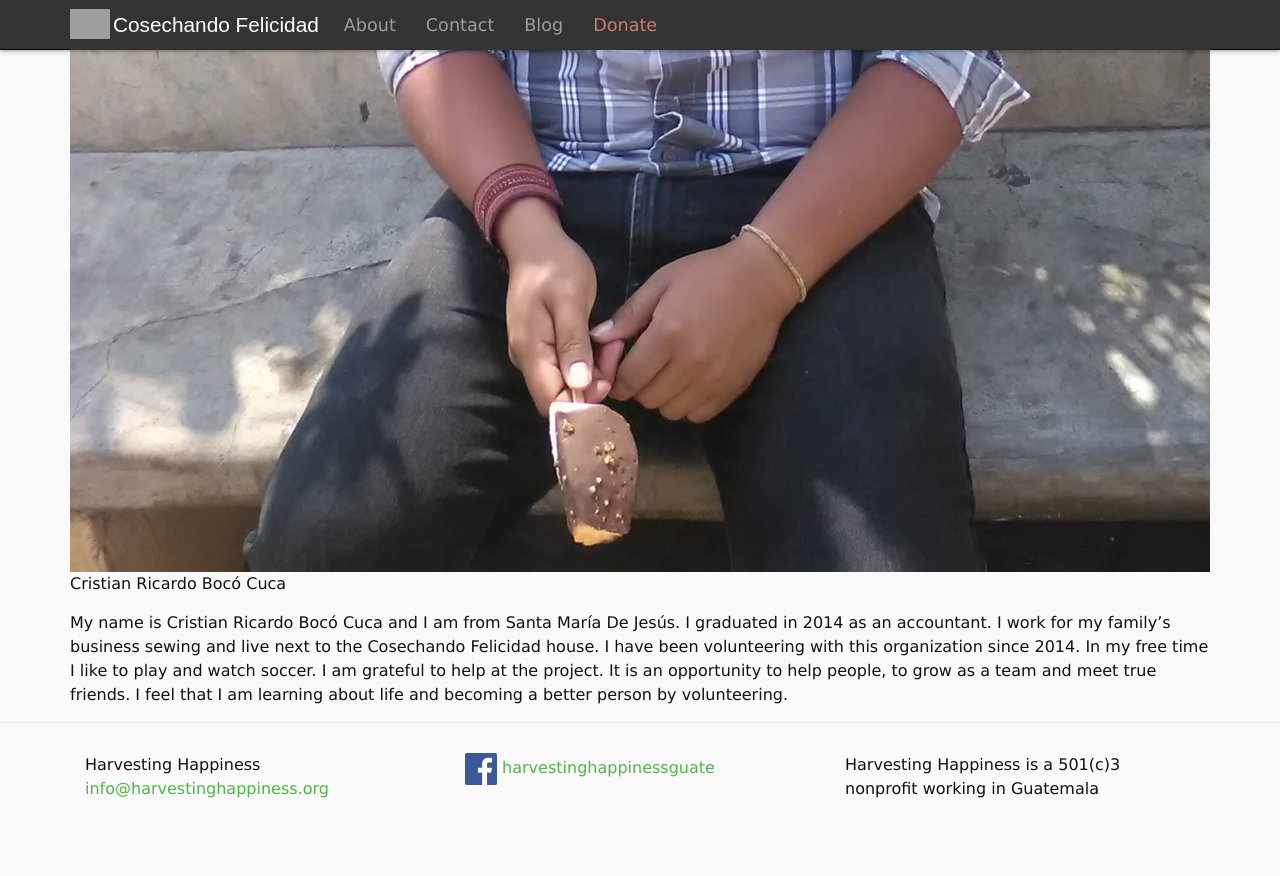
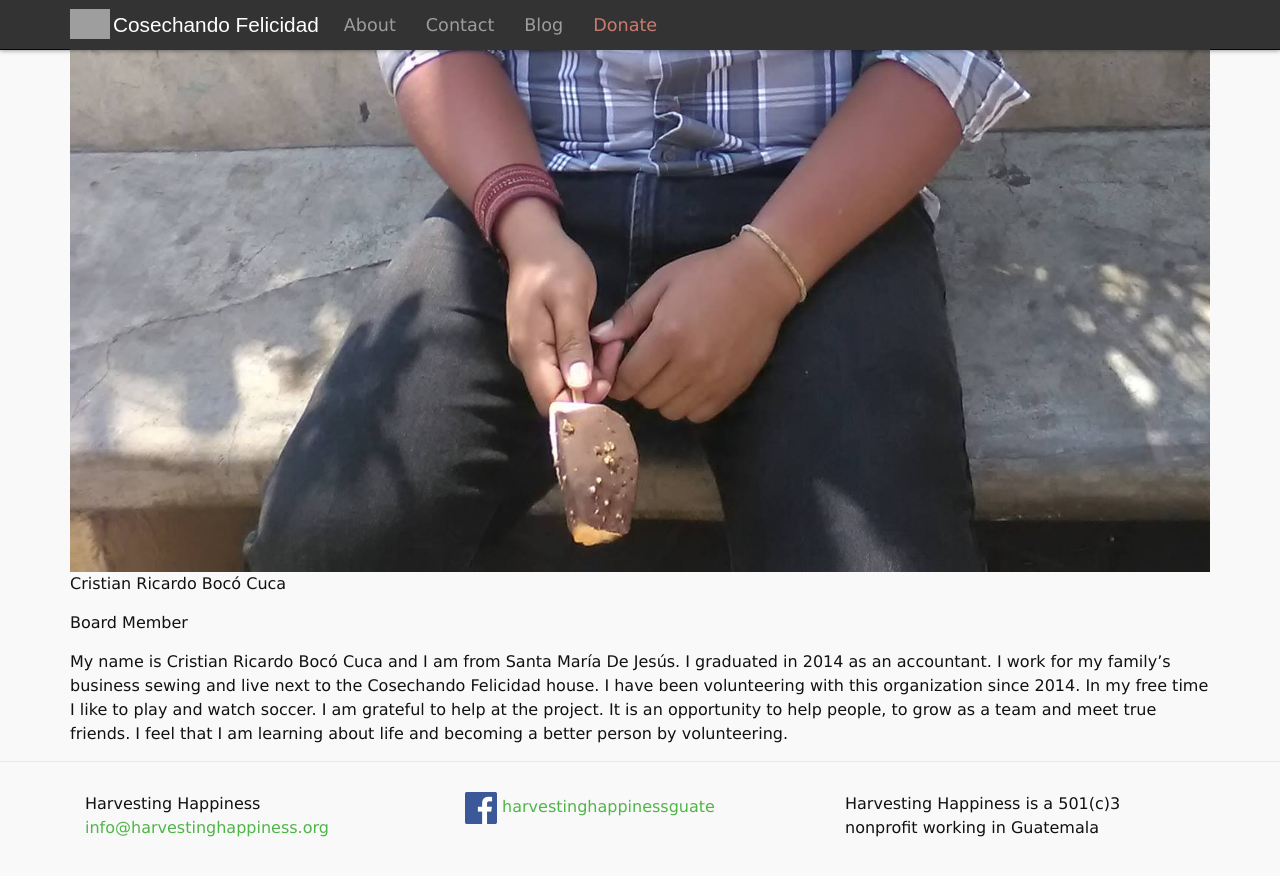
Before and after one commit to harvestinghappiness/harvestinghappiness.github.io, a Jekyll site: the page built from people.md, in a window 1280 px wide and 900 px high, scrolled down 8735 px. Shown: the top 876 px of the window. Built offline with Jekyll 4.4.1, drawn with Linux system fonts in a browser that asks for light colours.

Commit message:
update user

```diff
--- a/_data/people.yml
+++ b/_data/people.yml
@@ -80,6 +80,7 @@ rocael:
 cristian:
   name: Cristian Ricardo Bocó Cuca
   email:
+  position: Board Member
   img: cristian.jpg
   bio: >
     My name is Cristian Ricardo Bocó Cuca and I am from Santa María De Jesús. I
```
